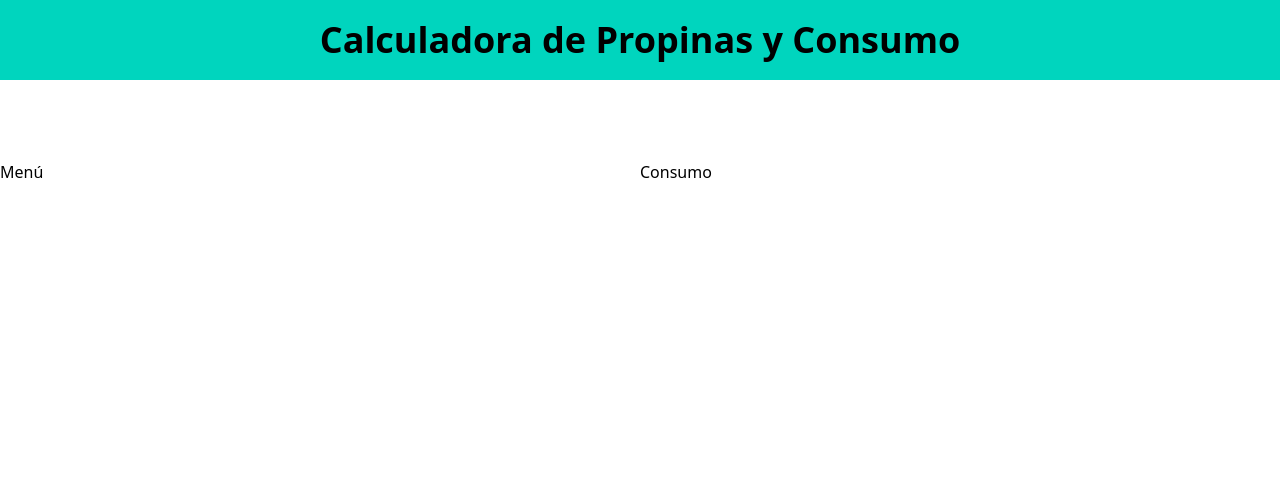
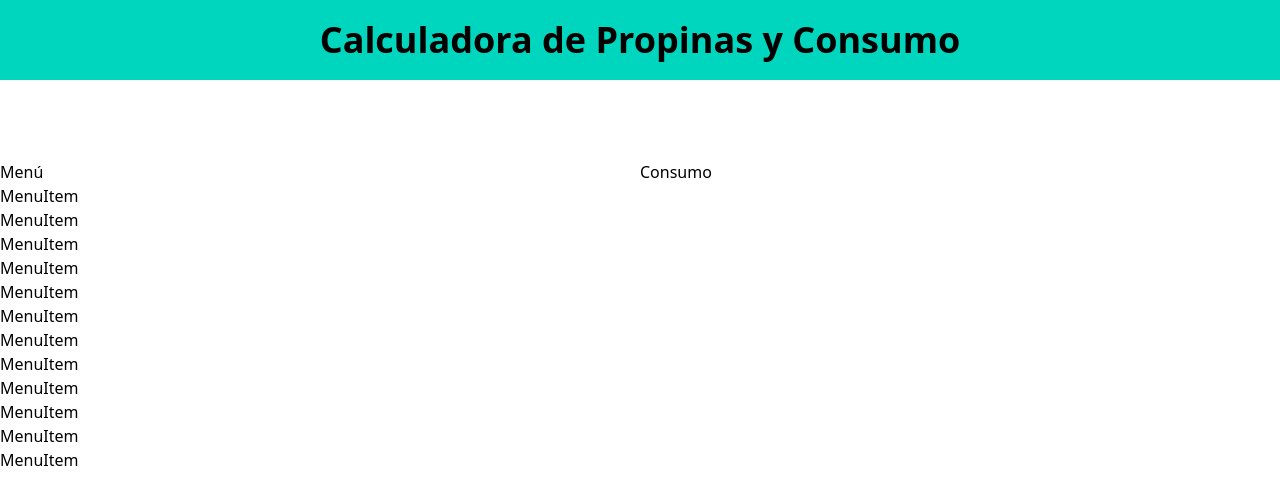
Before and after one commit to cesar91bo/CalculadoraPropina, a React (Vite) app: page / in a window 1280 px wide. Shown: the top 504 px of the page. Built offline with nearby package versions, Linux system fonts and the light colour scheme.

Commit message:
Se agreg'o un nuevo componente para recorrer los items del menú

```diff
--- a/src/App.tsx
+++ b/src/App.tsx
@@ -1,4 +1,6 @@
+import MenuItem from "./components/MenuItem"
 import { menuItems } from "./data/db"
+
 function App() {
 
   return (
@@ -10,6 +12,10 @@
       <main className="max-w-7xl mx-auto my-20 grid md:grid-cols-2">
         <div>
           <h2>Menú</h2>
+          {menuItems.map(item => (
+            <MenuItem
+            key={item.id}/>
+          ))}
         </div>
         <div>
           <h2>Consumo</h2>
--- /dev/null
+++ b/src/components/MenuItem.tsx
@@ -0,0 +1,7 @@
+import React from 'react'
+
+export default function MenuItem() {
+  return (
+    <div>MenuItem</div>
+  )
+}
```
